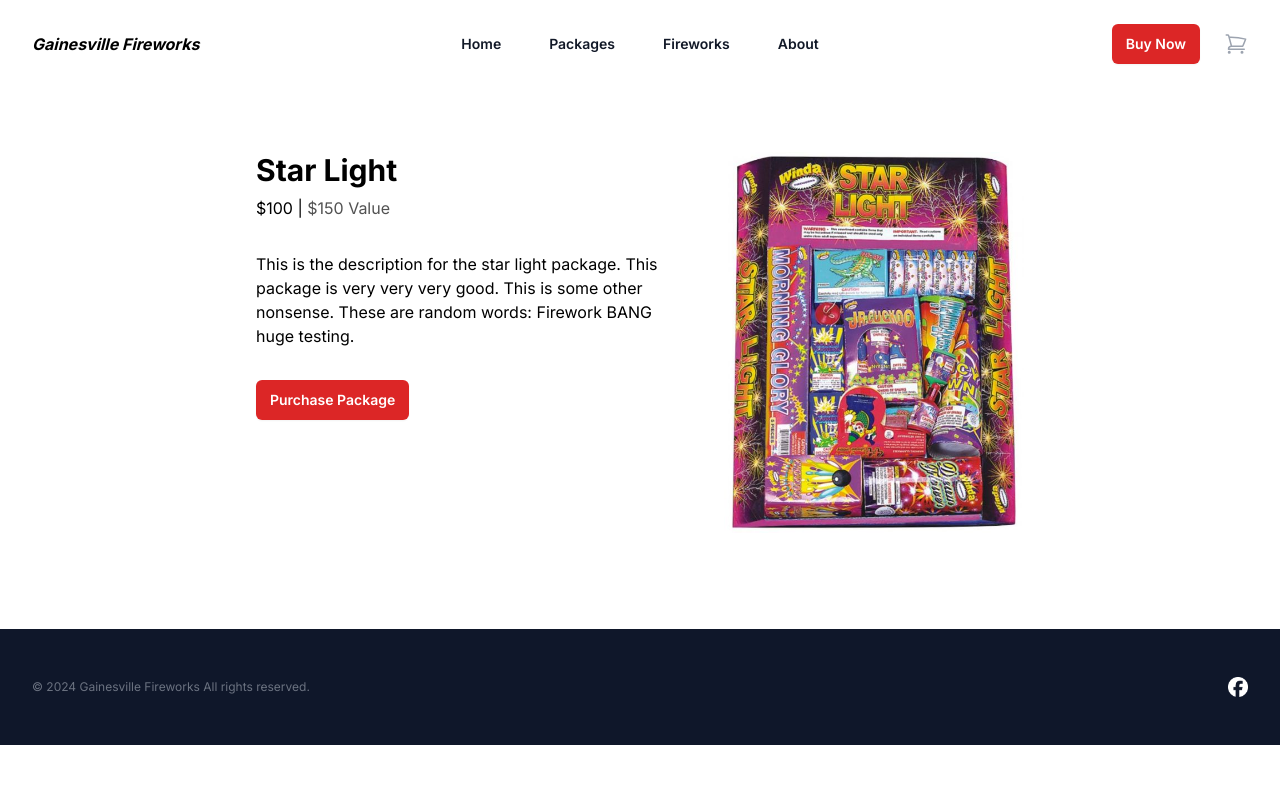
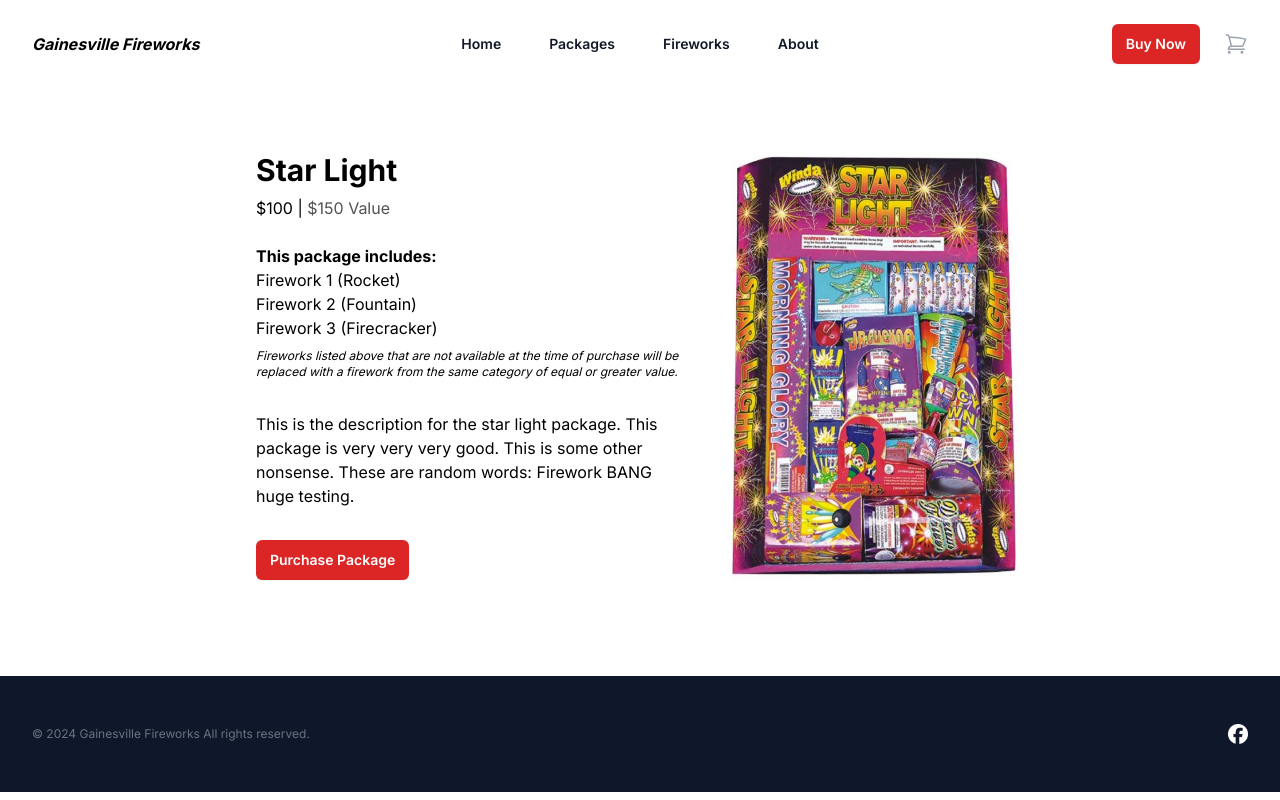
Before and after one commit to jessereevs/gainesville-fireworks, a Next.js app: page /packages/star-light in a window 1280 px wide. Built offline with nearby package versions, Linux system fonts and the light colour scheme.

Commit message:
Add Includes section of package detail page.

```diff
--- a/app/packages/star-light/page.tsx
+++ b/app/packages/star-light/page.tsx
@@ -12,6 +12,7 @@
 let fireworkPackage: FireworkPackage = {
 	name: "Star Light",
 	description: "This is the description for the star light package. This package is very very very good. This is some other nonsense. These are random words: Firework BANG huge testing.",
+	includes: ["Firework 1 (Rocket)", "Firework 2 (Fountain)", "Firework 3 (Firecracker)"],
 	price: 100,
 	value: 150,
 	image: PackageImage
--- a/app/ui/packages/package_detail.tsx
+++ b/app/ui/packages/package_detail.tsx
@@ -12,6 +12,13 @@
 				<div className="mr-10">
 					<h1 className="font-bold text-3xl pb-2">{fireworkPackage.name}</h1>
 					<h2>${fireworkPackage.price} | <span className="text-neutral-600">${fireworkPackage.value} Value</span></h2>
+					<h2 className="font-bold mt-6">This package includes:</h2>
+					<ul>
+					{fireworkPackage.includes.map((firework) => (
+						<li className="">{firework}</li>
+					))}
+					<li className="text-xs mt-2 italic">Fireworks listed above that are not available at the time of purchase will be replaced with a firework from the same category of equal or greater value.</li>
+					</ul>
 					<h2 className="py-8">{fireworkPackage.description}</h2>
 					<button type="button" className="rounded-md bg-red-600 px-3.5 py-2.5 text-sm font-semibold text-white shadow-sm hover:bg-red-500 focus-visible:outline focus-visible:outline-2 focus-visible:outline-offset-2 focus-visible:outline-red-600">Purchase Package</button>
 				</div>
--- a/backendData/product-information.json
+++ b/backendData/product-information.json
@@ -4,6 +4,7 @@
 			"id": "star-light",
 			"name": "Star Light",
 			"description": "1 Rocket, 1 Fountain, 1 Firecracker",
+			"includes": ["Firework 1 (Rocket)", "Firework 2 (Fountain)", "Firework 3 (Firecracker)"],
 			"price": 100,
 			"image": "/images/package_images/assortment_1.jpg",
 			"href": "/packages/star-light"
--- a/types.ts
+++ b/types.ts
@@ -1,6 +1,7 @@
 export interface FireworkPackage {
 	name: string;
 	description: string;
+	includes: Array<string>;
 	price: number;
 	value: number;
 	image: any;
```
